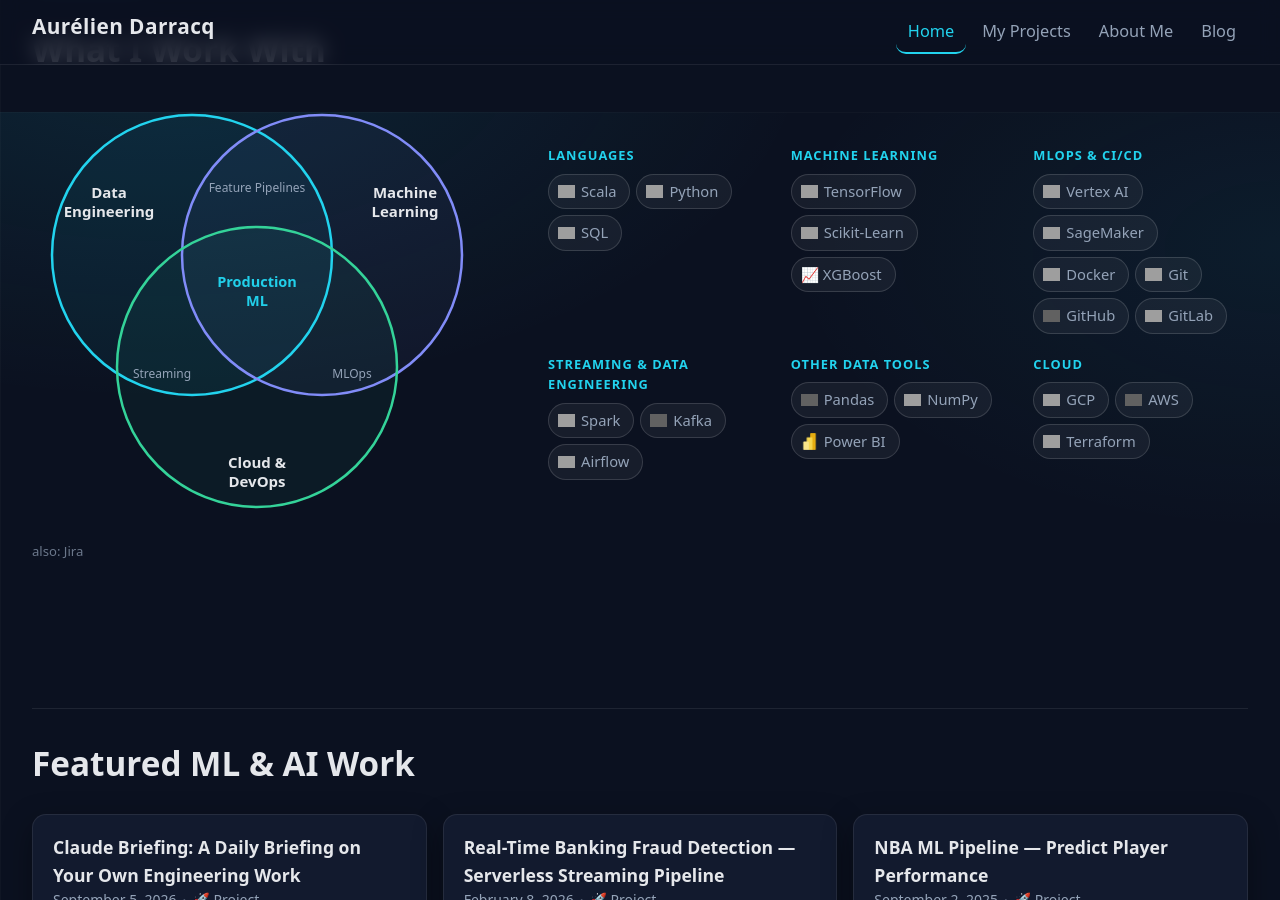
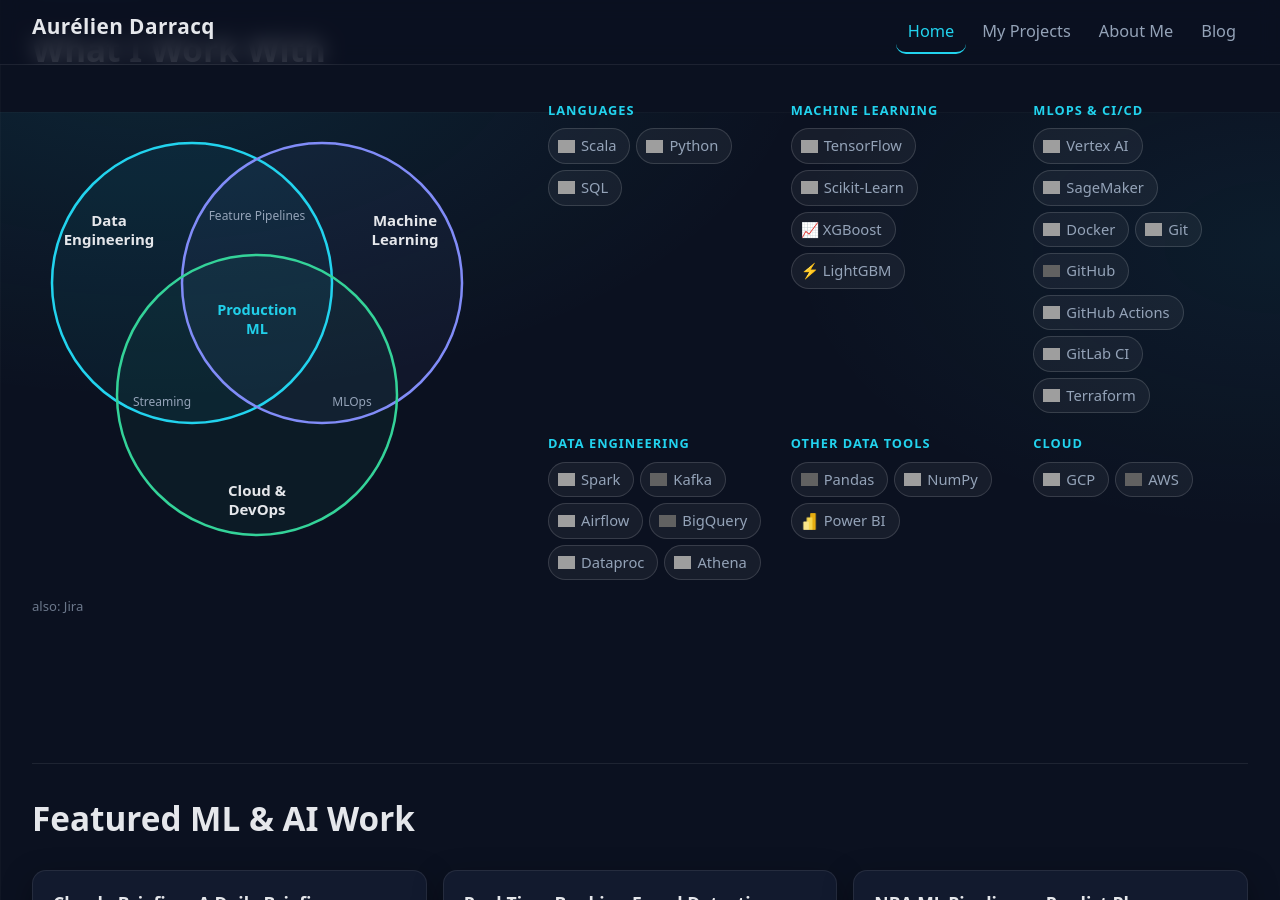
Before and after one commit to aurelpow/portofolio-website, a Jekyll site: the page built from index.md, in a window 1280 px wide and 900 px high, scrolled down 788 px. Built offline with Jekyll 4.4.1, drawn with Linux system fonts in a browser that asks for light colours; grey boxes are pictures that could not be loaded.

Commit message:
[C051] : Align home skills with the resume: LightGBM, BigQuery, Dataproc, Athena, CI tools, Terraform under MLOps

```diff
--- a/index.md
+++ b/index.md
@@ -77,6 +77,7 @@
         <span class="skill-pill"><img src="https://cdn.jsdelivr.net/gh/devicons/devicon@latest/icons/tensorflow/tensorflow-original.svg" alt="">TensorFlow</span>
         <span class="skill-pill"><img src="https://cdn.jsdelivr.net/gh/devicons/devicon@latest/icons/scikitlearn/scikitlearn-original.svg" alt="">Scikit-Learn</span>
         <span class="skill-pill">📈 XGBoost</span>
+        <span class="skill-pill">⚡ LightGBM</span>
       </div>
     </div>
 
@@ -88,16 +89,21 @@
         <span class="skill-pill"><img src="https://cdn.jsdelivr.net/gh/devicons/devicon@latest/icons/docker/docker-original.svg" alt="">Docker</span>
         <span class="skill-pill"><img src="https://cdn.jsdelivr.net/gh/devicons/devicon@latest/icons/git/git-original.svg" alt="">Git</span>
         <span class="skill-pill"><img src="https://cdn.jsdelivr.net/gh/devicons/devicon@latest/icons/github/github-original.svg" alt="" style="filter:invert(1)">GitHub</span>
-        <span class="skill-pill"><img src="https://cdn.jsdelivr.net/gh/devicons/devicon@latest/icons/gitlab/gitlab-original.svg" alt="">GitLab</span>
+        <span class="skill-pill"><img src="https://cdn.jsdelivr.net/gh/devicons/devicon@latest/icons/githubactions/githubactions-original.svg" alt="">GitHub Actions</span>
+        <span class="skill-pill"><img src="https://cdn.jsdelivr.net/gh/devicons/devicon@latest/icons/gitlab/gitlab-original.svg" alt="">GitLab CI</span>
+        <span class="skill-pill"><img src="https://cdn.jsdelivr.net/gh/devicons/devicon@latest/icons/terraform/terraform-original.svg" alt="">Terraform</span>
       </div>
     </div>
 
     <div class="skills-group">
-      <p class="skills-label">Streaming &amp; Data Engineering</p>
+      <p class="skills-label">Data Engineering</p>
       <div class="skills-row">
         <span class="skill-pill"><img src="https://cdn.jsdelivr.net/gh/devicons/devicon@latest/icons/apachespark/apachespark-original.svg" alt="">Spark</span>
         <span class="skill-pill"><img src="https://cdn.jsdelivr.net/gh/devicons/devicon@latest/icons/apachekafka/apachekafka-original.svg" alt="" style="filter:invert(1)">Kafka</span>
         <span class="skill-pill"><img src="https://cdn.jsdelivr.net/gh/devicons/devicon@latest/icons/apacheairflow/apacheairflow-original.svg" alt="">Airflow</span>
+        <span class="skill-pill"><img src="https://cdn.jsdelivr.net/npm/simple-icons@13.21.0/icons/googlebigquery.svg" alt="" style="filter:invert(1)">BigQuery</span>
+        <span class="skill-pill"><img src="https://cdn.jsdelivr.net/gh/devicons/devicon@latest/icons/googlecloud/googlecloud-original.svg" alt="">Dataproc</span>
+        <span class="skill-pill"><img src="https://cdn.jsdelivr.net/npm/aws-icons@3.2.0/icons/architecture-service/AmazonAthena.svg" alt="">Athena</span>
       </div>
     </div>
 
@@ -115,7 +121,6 @@
       <div class="skills-row">
         <span class="skill-pill"><img src="https://cdn.jsdelivr.net/gh/devicons/devicon@latest/icons/googlecloud/googlecloud-original.svg" alt="">GCP</span>
         <span class="skill-pill"><img src="https://cdn.jsdelivr.net/gh/devicons/devicon@latest/icons/amazonwebservices/amazonwebservices-original-wordmark.svg" alt="" style="filter:invert(1)">AWS</span>
-        <span class="skill-pill"><img src="https://cdn.jsdelivr.net/gh/devicons/devicon@latest/icons/terraform/terraform-original.svg" alt="">Terraform</span>
       </div>
     </div>
 
```
